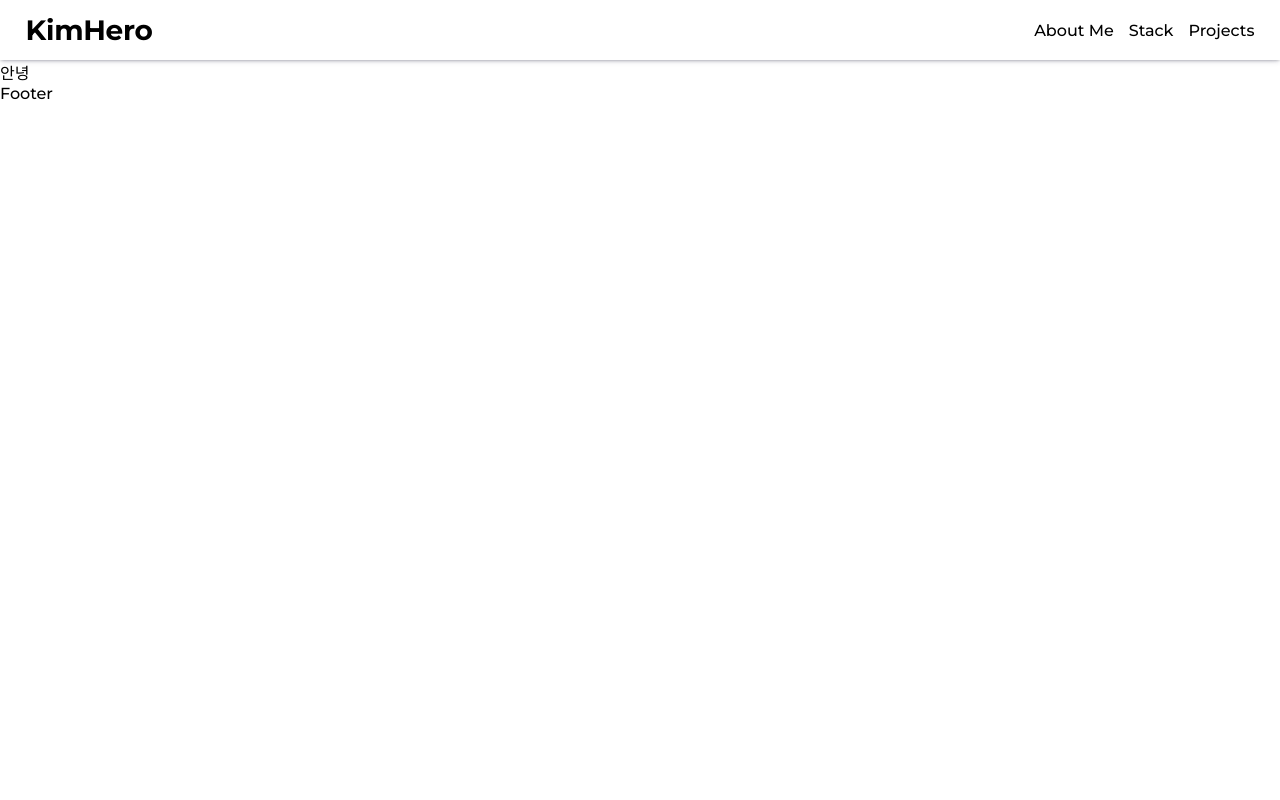
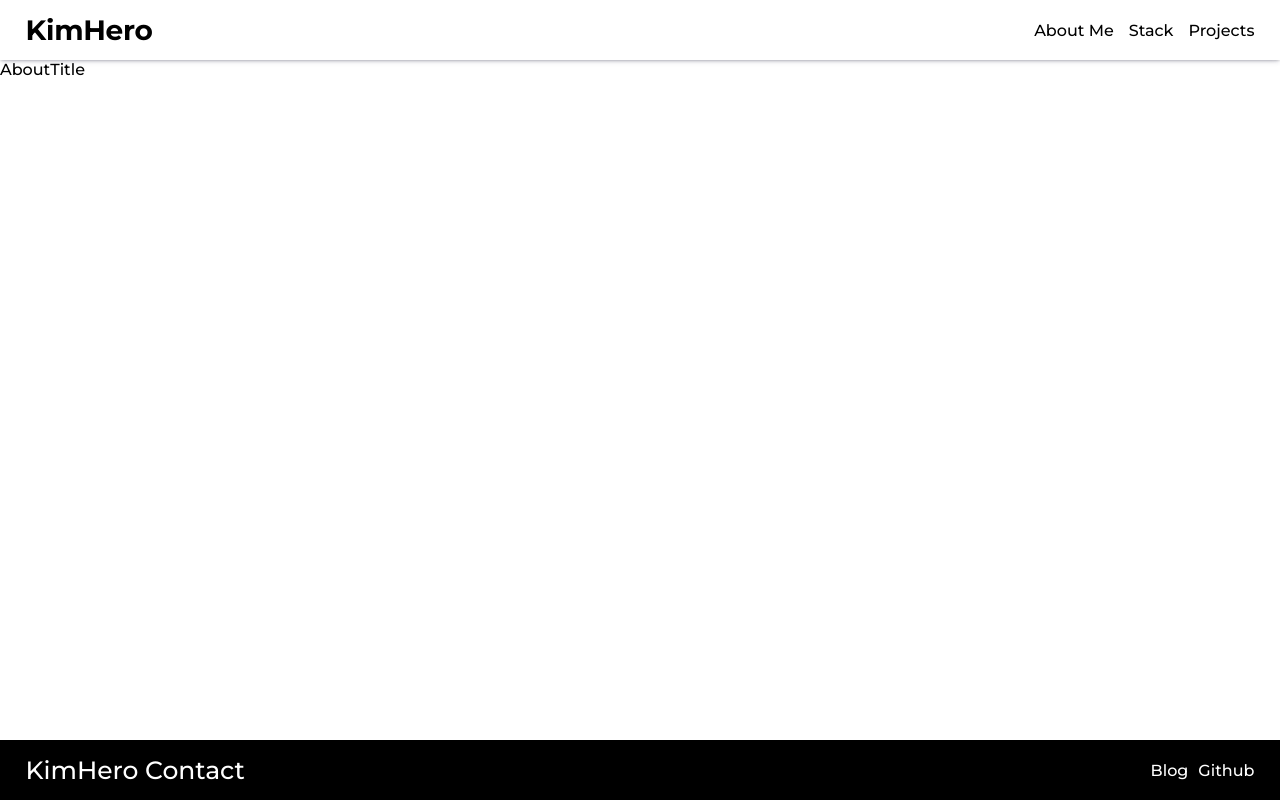
Before and after one commit to houndhollis/Next-Project, a Next.js app: page /aboutme in a window 1280 px wide. Built offline with nearby package versions, Linux system fonts and the light colour scheme.

Commit message:
feat:Footer 구현

```diff
--- a/components/Footer.js
+++ b/components/Footer.js
@@ -1,9 +1,44 @@
-import React from 'react'
+import styled from 'styled-components'
 
 const Footer = () => {
   return (
-    <div>Footer</div>
+    <FooterContainer>
+      <FooterInnerContainer>
+        <span>KimHero Contact</span>
+         <FooterSpanBox>
+           <a target='_blank' href='https://blog.naver.com/hollis9797'><span>Blog</span></a>
+           <a target='_blank' href='https://github.com/houndhollis'><span>Github</span></a>
+         </FooterSpanBox>
+      </FooterInnerContainer>
+    </FooterContainer>
   )
 }
 
 export default Footer
+
+const FooterContainer = styled.div`
+  width:100%;
+  height: 60px;
+  position: absolute;
+  bottom:0;
+  padding: 0 2%;
+  background-color: black;
+`
+const FooterInnerContainer = styled.div`
+  max-width: 1280px;
+  width: 100%;
+  height: 100%;
+  margin:0 auto;
+  color: #fff;
+  display: flex;
+  justify-content: space-between;
+  align-items: center;
+  & > span {
+    font-size: 25px;
+  }
+`
+const FooterSpanBox = styled.div`
+ & a + a {
+   margin-left: 10px;
+ }
+`
--- /dev/null
+++ b/components/about/aboutTitle.js
@@ -0,0 +1,9 @@
+import React from 'react'
+
+const AboutTitle = () => {
+  return (
+    <div>AboutTitle</div>
+  )
+}
+
+export default AboutTitle
--- a/pages/aboutme.js
+++ b/pages/aboutme.js
@@ -1,9 +1,10 @@
 import Layout from '../components/Layout'
+import AboutTitle from '../components/about/aboutTitle'
 
 const AboutMe = () => {
     return (
        <Layout>
-           <div>안녕</div>
+           <AboutTitle/>
        </Layout>
     )
 }
```
